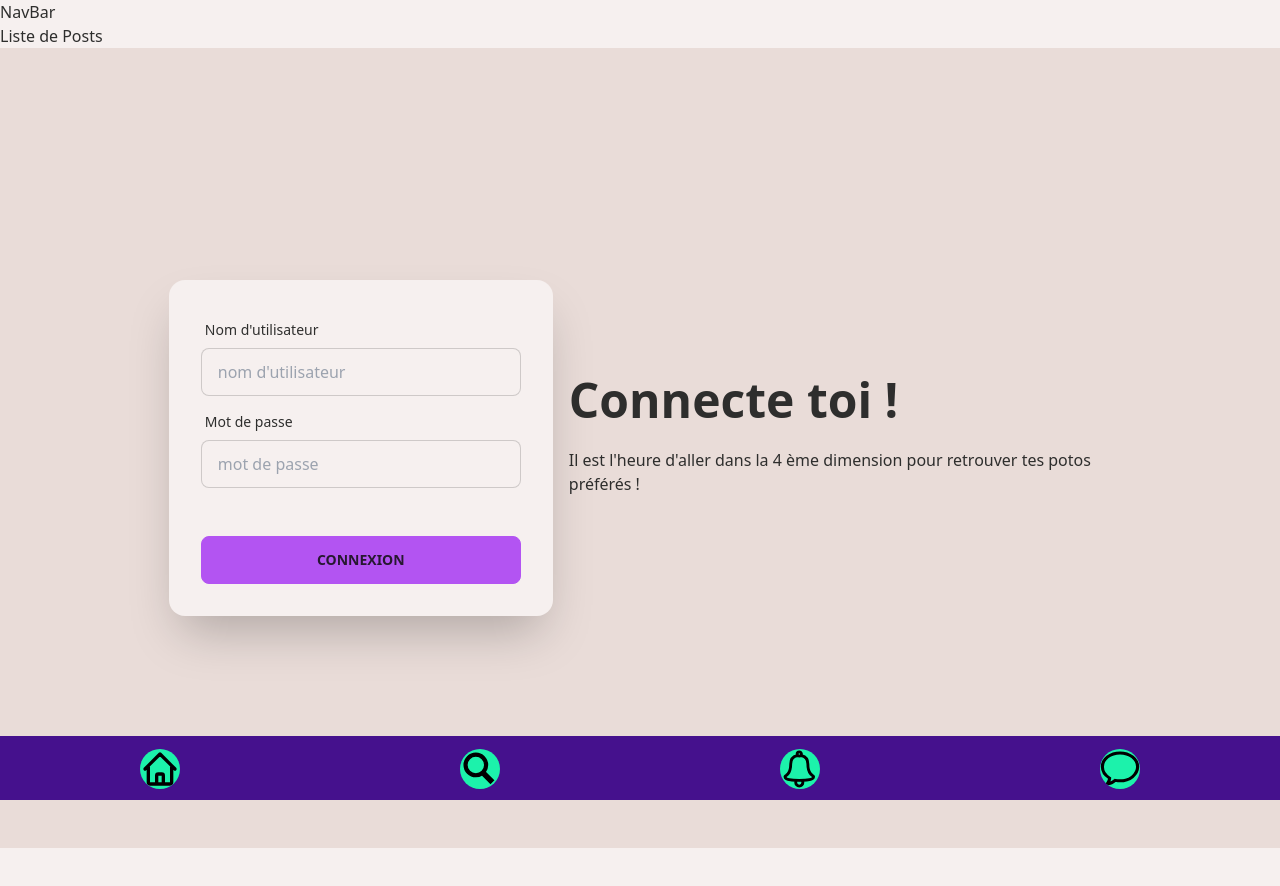
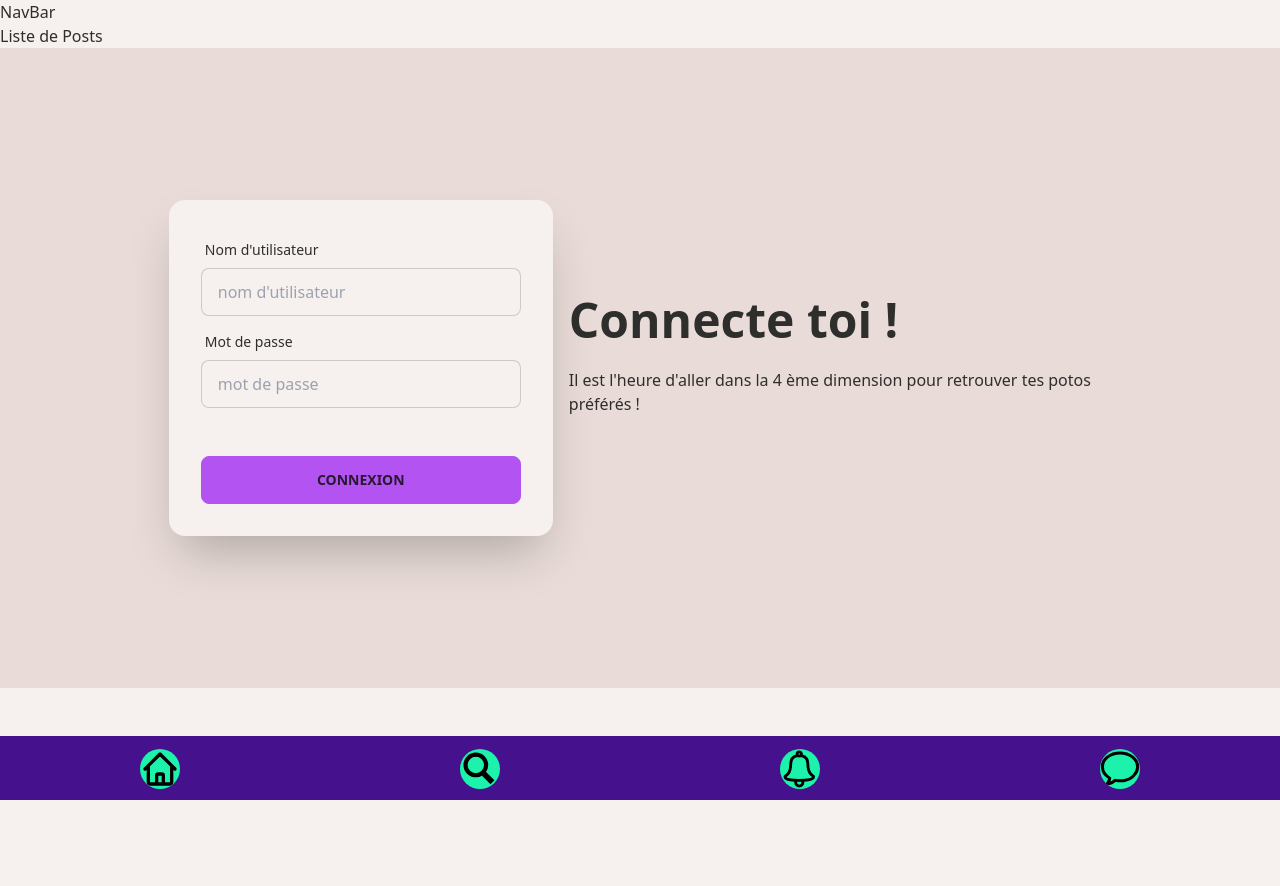
Before and after one commit to DavidDcl/TimeHub-Project, a React (Vite) app in the folder frontend/: page / in a window 1280 px wide. Shown: the top 886 px of the page. After the commit the page ends 800 px from the top, so only its background shows below. Built offline with nearby package versions, Linux system fonts and the light colour scheme.

Commit message:
fixing height

```diff
--- a/frontend/src/pages/Home.jsx
+++ b/frontend/src/pages/Home.jsx
@@ -11,7 +11,7 @@
     <div>
       <h1>Liste de Posts</h1>
       {modal && (
-        <div className="hero min-h-screen bg-base-200">
+        <div className="hero min-h-[80vh] bg-base-200">
           <div className="hero-content flex-col lg:flex-row-reverse">
             <div className="text-center lg:text-left">
               <h1 className="text-5xl font-bold">Connecte toi !</h1>
```
